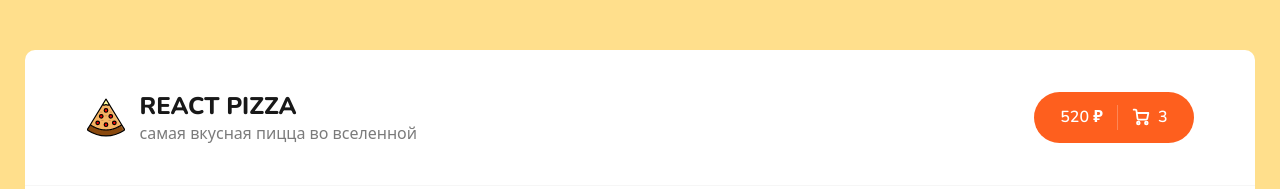
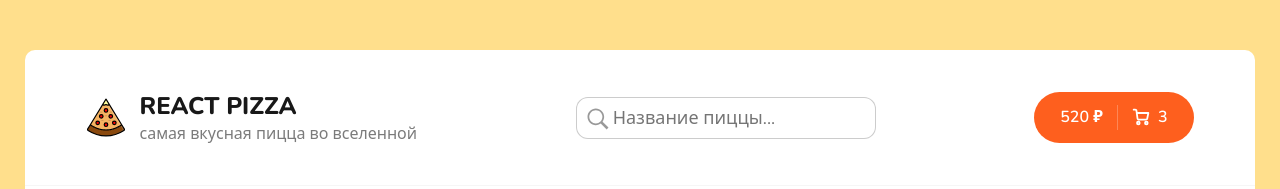
Before and after one commit to Mezin24/react-pizza, a React (Vite) app: page / in a window 1280 px wide. Shown: the top 189 px of the page. Built offline with nearby package versions, Linux system fonts and the light colour scheme; no server answers.

Commit message:
add search filter

```diff
--- a/src/App.jsx
+++ b/src/App.jsx
@@ -1,16 +1,19 @@
+import { useState } from 'react';
 import { Route, Routes } from 'react-router-dom';
 
 import { Header } from 'src/components/Header';
 import { Home, Cart, NotFound } from 'src/pages';
 
 function App() {
+  const [searchInput, setSearchInput] = useState('');
+
   return (
     <div className='wrapper'>
-      <Header />
+      <Header searchInput={searchInput} setSearchInput={setSearchInput} />
       <div className='content'>
         <div className='container'>
           <Routes>
-            <Route path='/' element={<Home />} />
+            <Route path='/' element={<Home searchInput={searchInput} />} />
             <Route path='/cart' element={<Cart />} />
             <Route path='*' element={<NotFound />} />
           </Routes>
--- /dev/null
+++ b/src/components/Header/SearchPizza.jsx
@@ -0,0 +1,23 @@
+import styles from './SearchPizza.module.scss';
+import { CloseIcon } from './icons/CloseIcon';
+import { SearchIcon } from './icons/SearchIcon';
+
+export const SearchPizza = ({ searchInput, setSearchInput }) => {
+  return (
+    <div className={styles.search}>
+      <SearchIcon className={styles.searchIcon} />
+      <input
+        type='text'
+        className={styles.input}
+        placeholder='Название пиццы...'
+        value={searchInput}
+        onChange={(e) => setSearchInput(e.target.value)}
+      />
+      {searchInput.length > 0 && (
+        <button className={styles.closeBtn} onClick={() => setSearchInput('')}>
+          <CloseIcon className={styles.closeIcon} />
+        </button>
+      )}
+    </div>
+  );
+};
--- /dev/null
+++ b/src/components/Header/SearchPizza.module.scss
@@ -0,0 +1,39 @@
+.search {
+  position: relative;
+
+}
+
+.input {
+  border: 1px solid rgba($color: #000000, $alpha: 0.2);
+  padding: 8px 36px;
+  width: 300px;
+  border-radius: 12px;
+  outline: none;
+  font-size: 18px;
+
+  &:focus {
+    border: 1px solid rgba($color: #000000, $alpha: 0.7);
+
+  }
+}
+
+.closeBtn {
+  cursor: pointer;
+}
+
+.closeIcon,
+.searchIcon {
+  width: 28px;
+  height: 28px;
+  position: absolute;
+  fill:rgba($color: #000000, $alpha: 0.4);
+  top: 8px;
+}
+
+.searchIcon {
+  left: 8px;
+}
+
+.closeIcon {
+  right: 8px;
+}
--- /dev/null
+++ b/src/components/Header/icons/CloseIcon.jsx
@@ -0,0 +1,17 @@
+export const CloseIcon = ({ className }) => {
+  return (
+    <svg
+      version='1.1'
+      viewBox='0 0 24 24'
+      xmlns='http://www.w3.org/2000/svg'
+      className={className}
+      fill='currentColor'
+    >
+      <style type='text/css'></style>
+      <g id='grid_system' />
+      <g id='_icons'>
+        <path d='M5.3,18.7C5.5,18.9,5.7,19,6,19s0.5-0.1,0.7-0.3l5.3-5.3l5.3,5.3c0.2,0.2,0.5,0.3,0.7,0.3s0.5-0.1,0.7-0.3   c0.4-0.4,0.4-1,0-1.4L13.4,12l5.3-5.3c0.4-0.4,0.4-1,0-1.4s-1-0.4-1.4,0L12,10.6L6.7,5.3c-0.4-0.4-1-0.4-1.4,0s-0.4,1,0,1.4   l5.3,5.3l-5.3,5.3C4.9,17.7,4.9,18.3,5.3,18.7z' />
+      </g>
+    </svg>
+  );
+};
--- /dev/null
+++ b/src/components/Header/icons/SearchIcon.jsx
@@ -0,0 +1,16 @@
+export const SearchIcon = ({ className }) => {
+  return (
+    <svg
+      className={className}
+      height='512px'
+      id='Layer_1'
+      version='1.1'
+      viewBox='0 0 512 512'
+      width='512px'
+      xmlns='http://www.w3.org/2000/svg'
+      fill='currentColor'
+    >
+      <path d='M344.5,298c15-23.6,23.8-51.6,23.8-81.7c0-84.1-68.1-152.3-152.1-152.3C132.1,64,64,132.2,64,216.3  c0,84.1,68.1,152.3,152.1,152.3c30.5,0,58.9-9,82.7-24.4l6.9-4.8L414.3,448l33.7-34.3L339.5,305.1L344.5,298z M301.4,131.2  c22.7,22.7,35.2,52.9,35.2,85c0,32.1-12.5,62.3-35.2,85c-22.7,22.7-52.9,35.2-85,35.2c-32.1,0-62.3-12.5-85-35.2  c-22.7-22.7-35.2-52.9-35.2-85c0-32.1,12.5-62.3,35.2-85c22.7-22.7,52.9-35.2,85-35.2C248.5,96,278.7,108.5,301.4,131.2z' />
+    </svg>
+  );
+};
--- a/src/components/Header/index.jsx
+++ b/src/components/Header/index.jsx
@@ -1,8 +1,9 @@
 import { Link } from 'react-router-dom';
 import pizzaLogo from 'src/assets/img/pizza-logo.svg';
 import { CartIcon } from './icons/CartIcon';
+import { SearchPizza } from './SearchPizza';
 
-export const Header = () => {
+export const Header = ({ searchInput, setSearchInput }) => {
   return (
     <div className='header'>
       <div className='container'>
@@ -13,6 +14,10 @@ export const Header = () => {
             <p>самая вкусная пицца во вселенной</p>
           </div>
         </Link>
+        <SearchPizza
+          searchInput={searchInput}
+          setSearchInput={setSearchInput}
+        />
         <div className='header__cart'>
           <Link to='/cart' className='button button--cart'>
             <span>520 ₽</span>
--- a/src/pages/Home.jsx
+++ b/src/pages/Home.jsx
@@ -13,7 +13,7 @@ const createQuery = (category, sortBy) => {
   )}&order=${sortBy?.sortProperty.includes('-') ? 'desc' : 'asc'}`;
 };
 
-export const Home = () => {
+export const Home = ({ searchInput }) => {
   const [pizzas, setPizzas] = useState([]);
   const [isLoading, setIsLoading] = useState(false);
   const [categoryIndex, setCategoryIndex] = useState(0);
@@ -42,10 +42,14 @@ export const Home = () => {
     fetchPizza();
   }, [categoryIndex, sortBy]);
 
+  const filteredPizza = pizzas.filter((p) =>
+    p?.title.toLowerCase().includes(searchInput.toLowerCase())
+  );
+
   const renderSkeleton = [...new Array(10)].map((_, index) => (
     <Skeleton key={index} />
   ));
-  const renderPizza = pizzas.map((pizza) => (
+  const renderPizza = filteredPizza.map((pizza) => (
     <PizzaBlock
       key={pizza.id}
       title={pizza.title}
```
